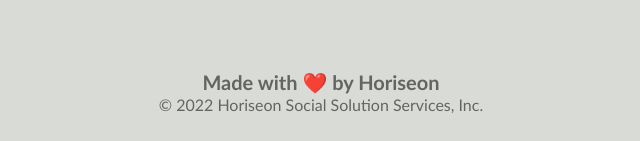
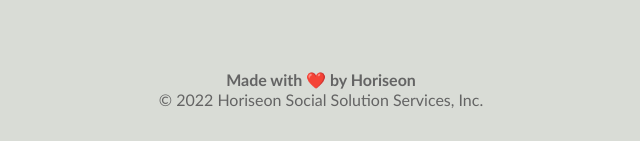
Before and after one commit to NukeTurtle/horiseon-marketing, a plain HTML site: page index.html in a window 1280 px wide. Shown: the part 1879-2020 px from the top of the page, 319-959 px from the left. Drawn offline with Linux system fonts and the light colour scheme.

Commit message:
Change h2 in footer to h4. Change color for both children of footer tag to grey.

```diff
--- a/assets/css/style.css
+++ b/assets/css/style.css
@@ -117,7 +117,7 @@ footer {
 footer h2 {
     font-size: 20px;
 }
-footer h2, footer p {
+footer h4, footer p {
     color: #646464;
 }
 /* Breakpoint of header for larger screens */
--- a/index.html
+++ b/index.html
@@ -105,7 +105,7 @@
         </aside>
     </main>
     <footer>
-        <h2>Made with ❤️️ by Horiseon</h2>
+        <h4>Made with ❤️️ by Horiseon</h4>
         <p>
             &copy; 2022 Horiseon Social Solution Services, Inc.
         </p>
```
